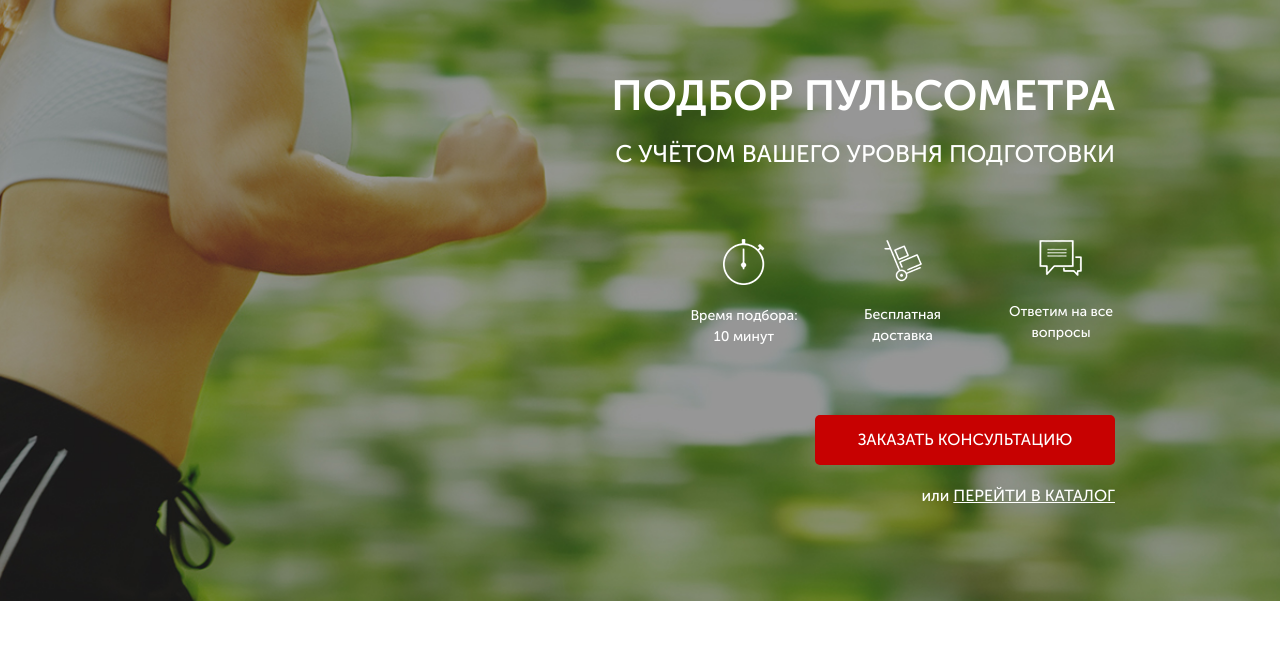
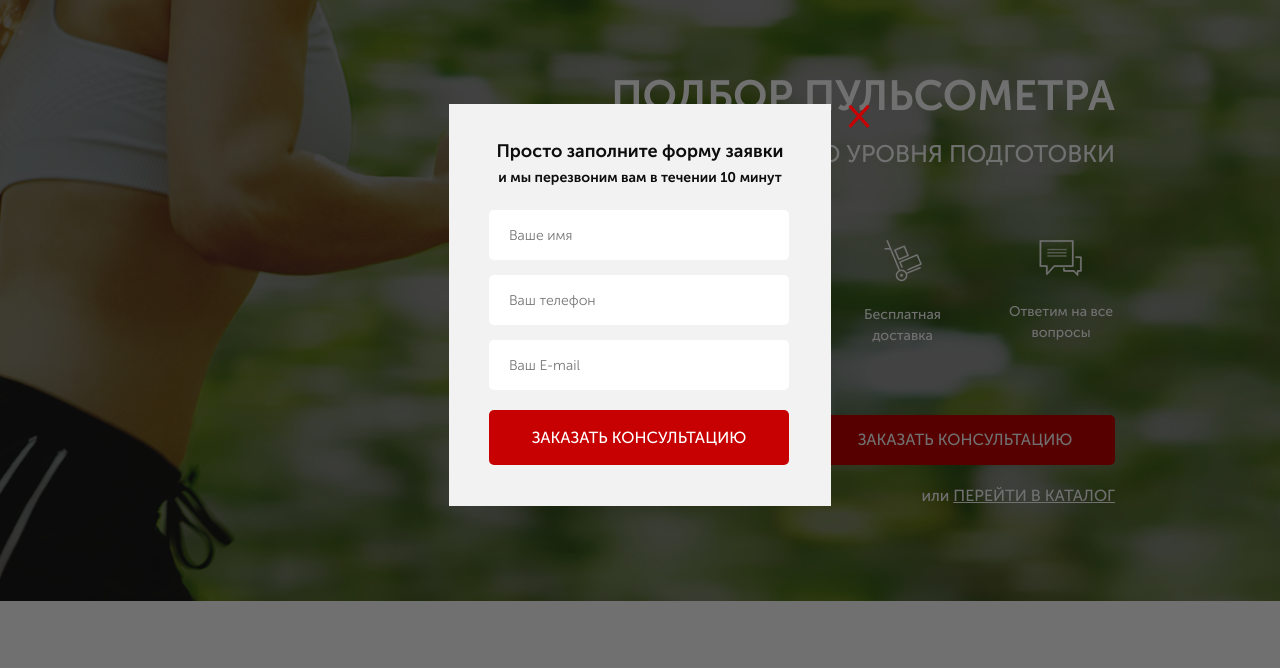
Before and after one commit to bambook97/Pulse, a website: page src/index.html in a window 1280 px wide. Both pictures are taken after a click on the button "ЗАКАЗАТЬ ЗВОНОК". Shown: the part 95-763 px from the top of the page. Drawn offline with nearby package versions, Linux system fonts and the light colour scheme.

Commit message:
Add modal

```diff
--- a/src/index.html
+++ b/src/index.html
@@ -23,7 +23,7 @@
                 </div>
                 <div class="header__contacts">
                     <a href="tel:+74999228974" class="header__phone">+7 (499) 922-89-74</a>
-                    <button class="button">заказать звонок</button>
+                    <button data-modal="consultation" class="button">заказать звонок</button>
                 </div>
             </header>
 
@@ -45,7 +45,7 @@
                         Ответим на все вопросы
                     </div>
                 </div>
-                <button class="button button_main">заказать консультацию</button>
+                <button data-modal="consultation" class="button button_main">заказать консультацию</button>
                 <div class="promo__link">
                     или
                     <a href="">перейти в каталог</a>
@@ -81,11 +81,11 @@
     <section class="consultation">
         <div class="container">
             <h2 class="title title_left">
-                Получите бесплатную консультацию <br>
+                Получите бесплатную консультацию
                 по подбору пульсометра
             </h2>
             <div class="consultation__descr">
-                Просто заполните форму заявки <br> и мы перезвоним вам в течении 10 минут
+                Просто заполните форму заявки  и мы перезвоним вам в течении 10 минут
             </div>
             <form class="feed-form" action="#">
                     <input name="name" required placeholder="Ваше имя"  type="text">
@@ -410,12 +410,12 @@
     </section>
 
     <footer class="footer">
-        <!-- <div class="footer__map"></div> -->
+
 
         <iframe src="https://www.google.com/maps/embed?pb=!1m18!1m12!1m3!1d18311.353956557123!2d73.26913765!3d54.992049849999994!2m3!1f0!2f0!3f0!3m2!1i1024!2i768!4f13.1!3m3!1m2!1s0x43ab0193e805d85d%3A0xa05bcd3c7cb230ac!2sFestival%20City!5e0!3m2!1sru!2sru!4v1676910986427!5m2!1sru!2sru" width="100%" height="630" style="border:0;" allowfullscreen="" loading="lazy" referrerpolicy="no-referrer-when-downgrade"></iframe>
 
         <div class="footer__info">
-            <address class="footer__address">Омск, 70 Лет Октября, д.19</address>
+            <address class="footer__address">Омск, 70 Лет Октября, д.3с1</address>
             <a class="footer__phone" href="tel:84999228974">8 (499) 922-89-74</a>
             <div class="footer__social">
                 <a href="#" class="footer__social-item"><img src="img/social/Vector (1).png" alt="facebook"></a>
@@ -425,6 +425,41 @@
         </div>
     </footer>
 
+    <div class="overlay">
+        <div class="modal" id="consultation">
+            <div class="modal__close">&times;</div>
+            <div class="modal__subtitle">Просто заполните форму заявки</div>
+            <div class="modal__descr">и мы перезвоним вам в течении 10 минут</div>
+            <form class="feed-form feed-form_mt25" action="#">
+                <input name="name" required placeholder="Ваше имя"  type="text">
+                <input name="phone" required placeholder="Ваш телефон"  type="number">
+                <input name="email" required placeholder="Ваш E-mail"  type="email">
+
+                <button class="button button_submit">заказать консультацию</button>
+        </form>
+        </div>
+
+        <div class="modal" id="order">
+            <div class="modal__close">&times;</div>
+            <div class="modal__subtitle">Ваш заказ:</div>
+            <div class="modal__descr">Пульсометр Polar FT1</div>
+            <form class="feed-form feed-form_mt25" action="#">
+                <input name="name" required placeholder="Ваше имя"  type="text">
+                <input name="phone" required placeholder="Ваш телефон"  type="number">
+                <input name="email" required placeholder="Ваш E-mail"  type="email">
+
+                <button class="button button_submit">Купить</button>
+        </form>
+        </div>
+
+        <div class="modal modal_mini" id="thanks">
+            <div class="modal__close">&times;</div>
+            <div class="modal__subtitle">Спасибо за вашу заявку!</div>
+            <div class="modal__descr">Наш менеджер свяжется с вами в ближайшее время!</div>
+
+        </div>
+    </div>
+
     <script type="text/javascript" src="//code.jquery.com/jquery-1.11.0.min.js"></script>
     <script type="text/javascript" src="//code.jquery.com/jquery-migrate-1.2.1.min.js"></script>
     <script src="js/slick.min.js"></script>
--- a/src/js/script.js
+++ b/src/js/script.js
@@ -7,7 +7,7 @@ $(document).ready(function(){
             {
                 breakpoint: 992,
                 settings: {
-                    dots: true,
+
                     arrows: false
                 }
             }
@@ -35,4 +35,20 @@ $(document).ready(function(){
 
     toggleSlide('.catalog-item__link');
     toggleSlide('.catalog-item__back');
+
+    //Modal
+
+    $('[data-modal=consultation]').on('click', function (){
+        $('.overlay, #consultation').fadeIn('slow');
+    });
+    $('.modal__close').on('click',function(){
+        $('.overlay, #consultation, #thanks, #order').fadeOut('slow');
+    });
+
+    $('.button_mini').each(function(i){
+         $(this).on('click', function(){
+            $('#order .modal__descr').text($('.catalog-item__subtitle').eq(i).text());
+            $('.overlay, #order').fadeIn('slow');
+         })
+    });
   });
--- /dev/null
+++ b/src/sass/_media.scss
@@ -0,0 +1,35 @@
+@media (max-width: 1200px){
+.consultation {
+    .container {
+        display: flex;
+        flex-direction: column;
+        justify-content: center;
+        align-items:center;
+    }
+}
+.carousel {
+    .container {
+        width: 500px;
+            img {
+                width: 100%;
+            }
+    }
+}
+.button {
+    &:focus {
+        box-shadow: none;
+    }
+}
+}
+
+@media (max-width: 991px) {
+
+}
+
+@media (max-width: 766px) {
+
+}
+
+@media (max-width: 575px) {
+
+}
--- a/src/sass/blocks/_buttons.scss
+++ b/src/sass/blocks/_buttons.scss
@@ -8,10 +8,12 @@
     font-size: 12px;
     color: #FFFFFF;
     text-transform: uppercase;
+    transition: 0.5s all;
     &:hover {
-        box-shadow: 3px 3px 20px black;
+        box-shadow: 2px 2px 20px black;
         transition: 0.5s all;
     }
+
 &_main {
     margin-top: 68px;
     width: 300px;
--- a/src/sass/blocks/_footer.scss
+++ b/src/sass/blocks/_footer.scss
@@ -41,6 +41,7 @@
     border: 2px solid #FFFFFF;
     border-radius: 100%;
     margin: 0 15px;
+    transition: 0.5s all;
     &:hover {
         transition: 0.5s all;
         box-shadow: 3px 3px 20px black;
--- a/src/sass/blocks/_forms.scss
+++ b/src/sass/blocks/_forms.scss
@@ -17,4 +17,7 @@
             margin-bottom: 20px;
         }
     }
+    &_mt25 {
+        margin-top: 25px;
+    }
 }
--- /dev/null
+++ b/src/sass/blocks/_modal.scss
@@ -0,0 +1,48 @@
+.overlay {
+    display: none;
+    position: fixed;
+    width: 100%;
+    height: 100%;
+    top: 0;
+    background-color: rgba(0, 0, 0, 0.56);
+}
+.modal {
+    position: absolute;
+    top: 50%;
+    left: 50%;
+    transform: translate(-50%, -50%);
+    width: 382px;
+    min-height: 402px;
+    background: #F2F2F2;
+    padding: 38px 40px 40px 40px;
+    &_mini {
+        min-height: 140px;
+    }
+}
+.modal__close {
+    position: absolute;
+    top: 0;
+    right: -40px;
+    font-size: 41px;
+    color: $main-color;
+    line-height: 21px;
+    cursor: pointer;
+}
+.modal__subtitle{
+    font-weight: 700;
+    font-size: 18px;
+    line-height: 19px;
+    text-align: center;
+    color: #0D0D0D;
+}
+.modal__descr{
+    margin-top: 10px;
+    font-weight: 700;
+    font-size: 14px;
+    line-height: 14px;
+    text-align: center;
+    color: #0D0D0D;
+}
+#consultation, #order, #thanks {
+    display: none;
+}
--- a/src/sass/style.scss
+++ b/src/sass/style.scss
@@ -19,3 +19,5 @@
 @import 'blocks/catalog';
 @import 'blocks/review';
 @import 'blocks/footer';
+@import 'blocks/modal';
+@import "media";
```
Also changed, not shown: src/css/style.min.css.
